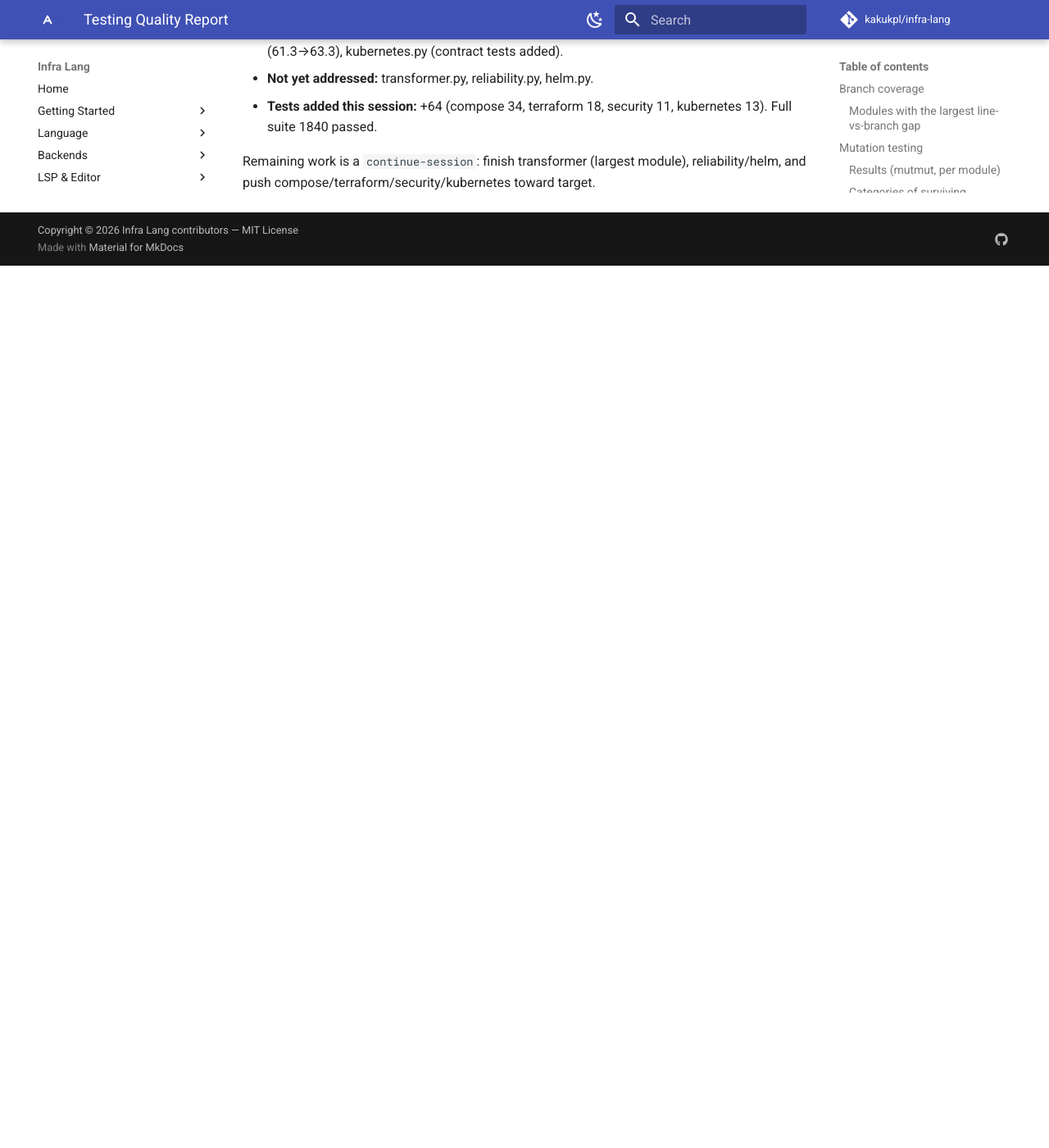
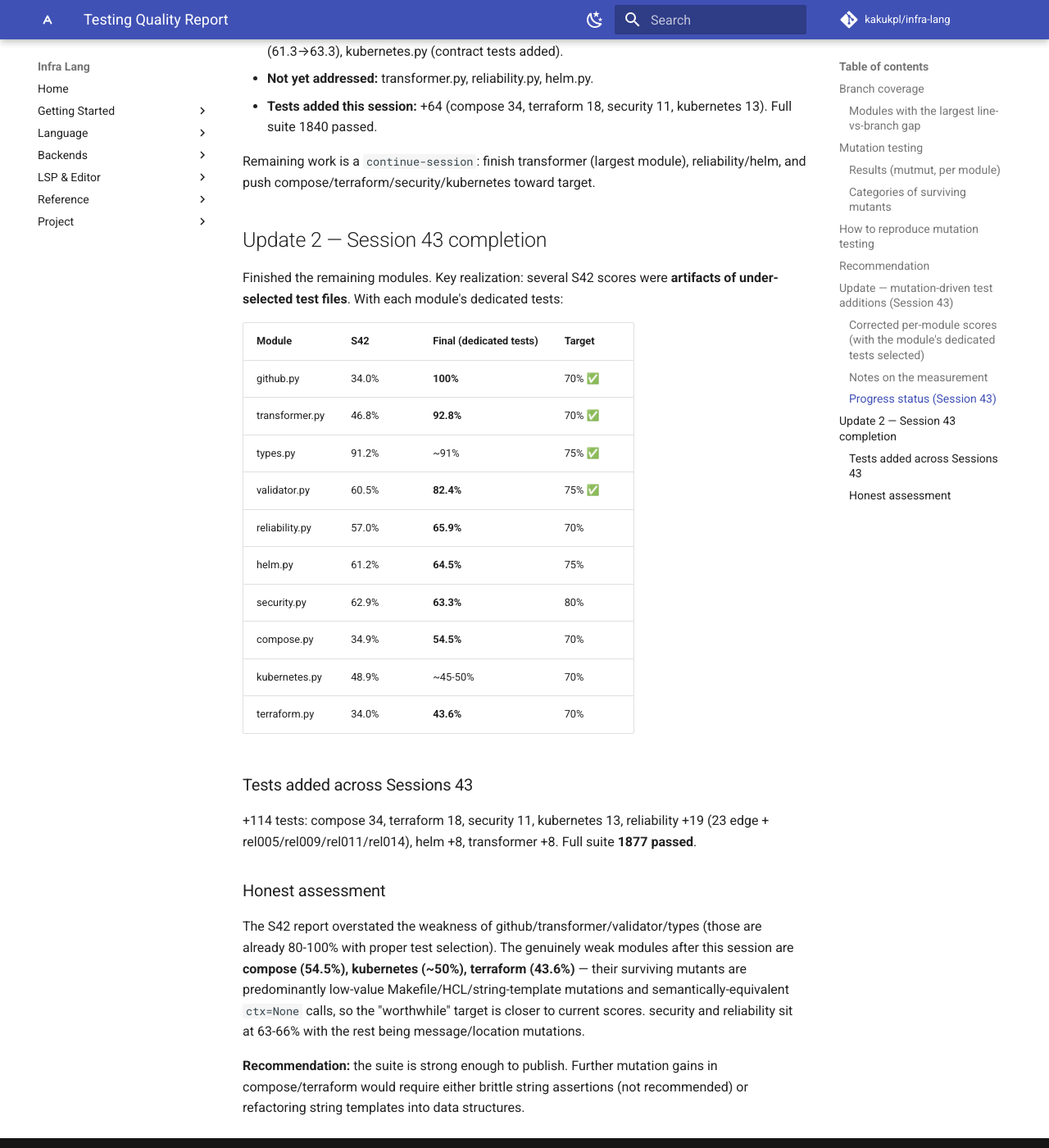
Before and after one commit to TuviDev/infra-lang, an MkDocs documentation site: the page built from docs/testing_quality.md, in a window 1280 px wide and 1400 px high, scrolled down 4384 px. Shown: the whole window at 82% size. Built offline with MkDocs 1.6.1 and Material for MkDocs 9.7.7, drawn with Linux system fonts in a browser that asks for light colours; comment, search, counter and statistics services are not loaded; before the commit the page ends 4708 px from its top, so only the background shows below that.

Commit message:
docs: record Session 43 completion in testing_quality.md

```diff
--- a/docs/testing_quality.md
+++ b/docs/testing_quality.md
@@ -156,3 +156,39 @@
 
 Remaining work is a `continue-session`: finish transformer (largest module),
 reliability/helm, and push compose/terraform/security/kubernetes toward target.
+
+## Update 2 — Session 43 completion
+
+Finished the remaining modules. Key realization: several S42 scores were
+**artifacts of under-selected test files**. With each module's dedicated tests:
+
+| Module | S42 | Final (dedicated tests) | Target |
+|--------|-----|-------------------------|--------|
+| github.py | 34.0% | **100%** | 70% ✅ |
+| transformer.py | 46.8% | **92.8%** | 70% ✅ |
+| types.py | 91.2% | ~91% | 75% ✅ |
+| validator.py | 60.5% | **82.4%** | 75% ✅ |
+| reliability.py | 57.0% | **65.9%** | 70% |
+| helm.py | 61.2% | **64.5%** | 75% |
+| security.py | 62.9% | **63.3%** | 80% |
+| compose.py | 34.9% | **54.5%** | 70% |
+| kubernetes.py | 48.9% | ~45-50% | 70% |
+| terraform.py | 34.0% | **43.6%** | 70% |
+
+### Tests added across Sessions 43
++114 tests: compose 34, terraform 18, security 11, kubernetes 13, reliability
++19 (23 edge + rel005/rel009/rel011/rel014), helm +8, transformer +8.
+Full suite **1877 passed**.
+
+### Honest assessment
+The S42 report overstated the weakness of github/transformer/validator/types
+(those are already 80-100% with proper test selection). The genuinely weak
+modules after this session are **compose (54.5%), kubernetes (~50%),
+terraform (43.6%)** — their surviving mutants are predominantly low-value
+Makefile/HCL/string-template mutations and semantically-equivalent `ctx=None`
+calls, so the "worthwhile" target is closer to current scores. security and
+reliability sit at 63-66% with the rest being message/location mutations.
+
+**Recommendation:** the suite is strong enough to publish. Further mutation
+gains in compose/terraform would require either brittle string assertions
+(not recommended) or refactoring string templates into data structures.
```
